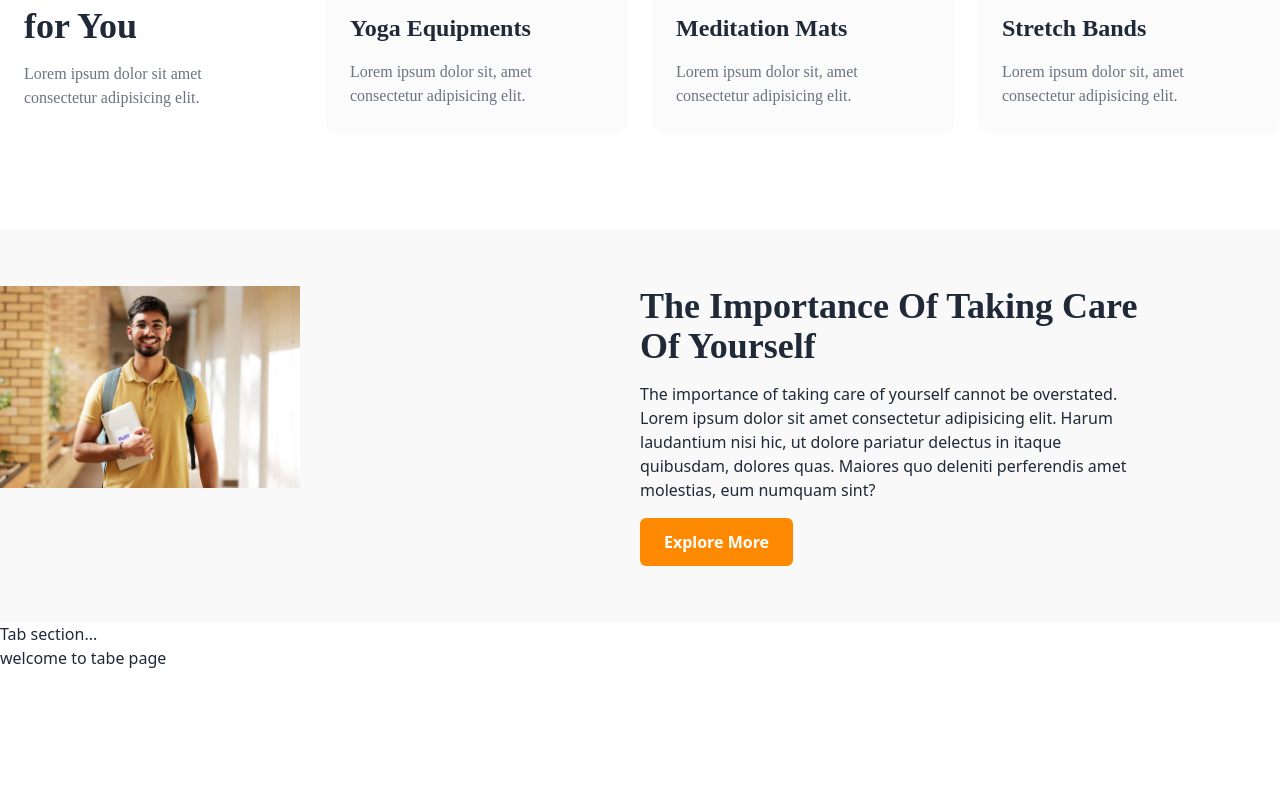
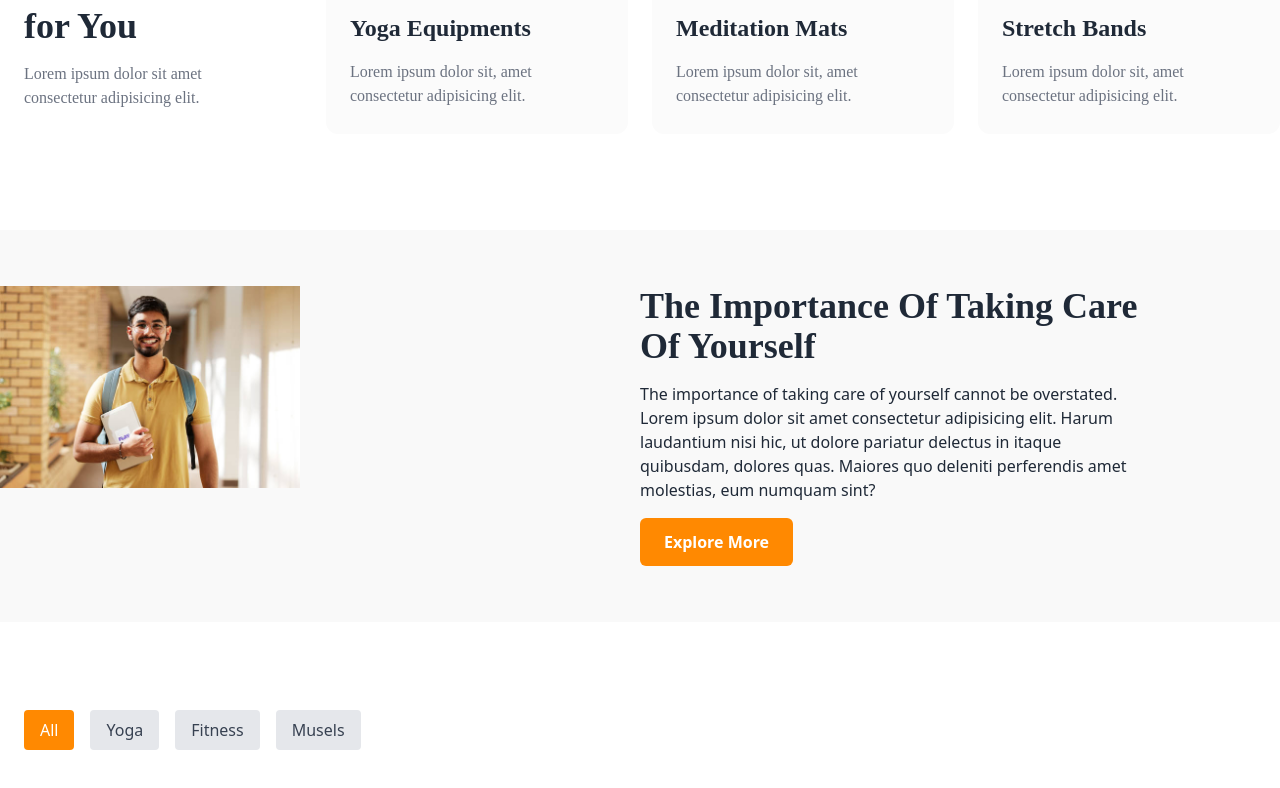
Before and after one commit to Mehedip3/E-education, a React (Vite) app: page / in a window 1280 px wide. Shown: the part 912-1700 px from the top of the page. Before the commit the page ends 1582 px from the top, so only its background shows below. Built offline with nearby package versions, Linux system fonts and the light colour scheme; a web font is replaced by a local one.

Commit message:
tabs file add

```diff
--- a/src/components/Tab/Tab.jsx
+++ b/src/components/Tab/Tab.jsx
@@ -1,12 +1,54 @@
- import React from 'react';
+import React, { useState } from "react";
+import { ProductsData } from "../mockData/Data";
+import { motion } from "framer-motion";
 
- const Tab = () => {
-    return (
-        <div>
-            <h1>Tab section...</h1>
-            <p>welcome to tabe page</p>
+const Tab = () => {
+  const [activeTab, setActiveTab] = useState("All");
+
+  const tabs = ["All", "Yoga", "Fitness", "Musels"];
+
+  const filteredCards =
+    activeTab === "All"
+      ? ProductsData
+      : ProductsData.filter((card) => card.category === activeTab);
+
+  return (
+    <>
+      <div className="container my-12 md:my-16">
+        <div className="flex space-x-4 mb-4 p-6">
+          {tabs.map((tab) => (
+            <button
+              key={tab}
+              onClick={() => setActiveTab(tab)}
+              className={`py-2 px-4 rounded ${
+                activeTab === tab
+                  ? "bg-primary text-white"
+                  : "bg-gray-200 text-gray-700"
+              }`}
+            >
+              {tab}
+            </button>
+          ))}
         </div>
-    );
- };
 
- export default Tab;
+        {/* Display Filtered Products */}
+        {/* <div className="grid grid-cols-3 gap-4">
+          {filteredCards.map((card) => (
+            <motion.div
+              key={card.id}
+              className="p-4 border rounded shadow-md"
+              whileHover={{ scale: 1.05 }}
+            >
+              <h3 className="text-lg font-semibold">{card.name}</h3>
+              <p>{card.category}</p>
+            </motion.div>
+          ))}
+        </div> */}
+
+
+      </div>
+    </>
+  );
+};
+
+export default Tab;
--- a/src/components/mockData/Data.jsx
+++ b/src/components/mockData/Data.jsx
@@ -46,7 +46,7 @@ export const ProductsData = [
 
     {
         id: 2,
-        category: "Yoga",
+        category: "Fitness",
         image: cov3,
         info: "info",
         price: "price"
@@ -55,7 +55,7 @@ export const ProductsData = [
 
      {
         id: 3,
-        category: "Yoga",
+        category: "Musels",
         image: cov3,
         info: "info",
         price: "price"
```
